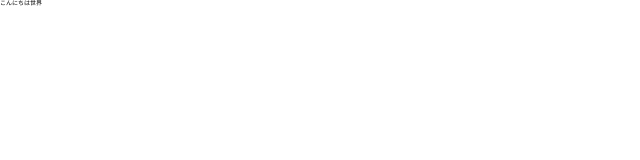
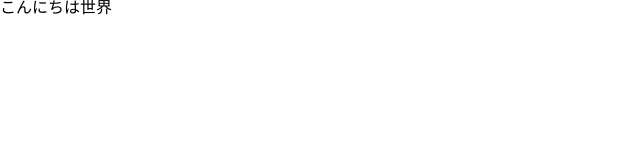
Before and after one commit to yamasakidaisuke/my-html5-base, a plain HTML site: page index.html in a window 1280 px wide. Shown: the whole page, without its empty margins (0-640 px from the left). Drawn offline with nearby package versions, Linux system fonts and the light colour scheme.

Commit message:
リセットCSSをfont-size:100%に戻す 都度変更したほうが良いから

```diff
--- a/css/my-reset.css
+++ b/css/my-reset.css
@@ -1 +1 @@
-a,body,dd,div,dl,dt,h1,h2,h3,h4,html,img,li,ol,p,span,table,td,th,tr,ul{margin:0;padding:0;border:0;font-weight:400;font-size:62.5%;vertical-align:baseline;-webkit-box-sizing:border-box;-moz-box-sizing:border-box;box-sizing:border-box}article,aside,figcaption,figure,footer,header,nav,section{display:block}body{line-height:1;-ms-text-size-adjust:100%;-webkit-text-size-adjust:100%}ol,ul{list-style:none;list-style-type:none}
+a,body,dd,div,dl,dt,h1,h2,h3,h4,html,img,li,ol,p,span,table,td,th,tr,ul{margin:0;padding:0;border:0;font-weight:400;font-size:100%;vertical-align:baseline;-webkit-box-sizing:border-box;-moz-box-sizing:border-box;box-sizing:border-box}article,aside,figcaption,figure,footer,header,nav,section{display:block}body{line-height:1;-ms-text-size-adjust:100%;-webkit-text-size-adjust:100%}ol,ul{list-style:none;list-style-type:none}
```
